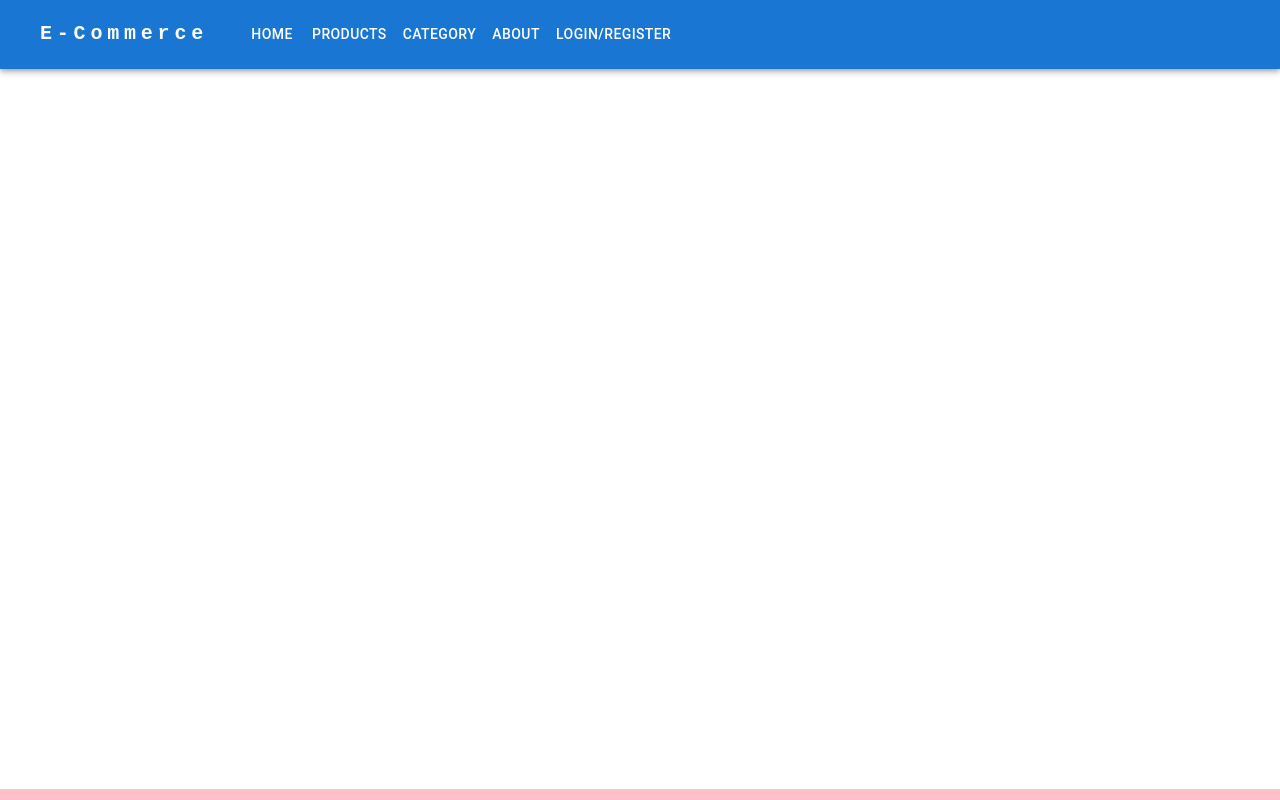
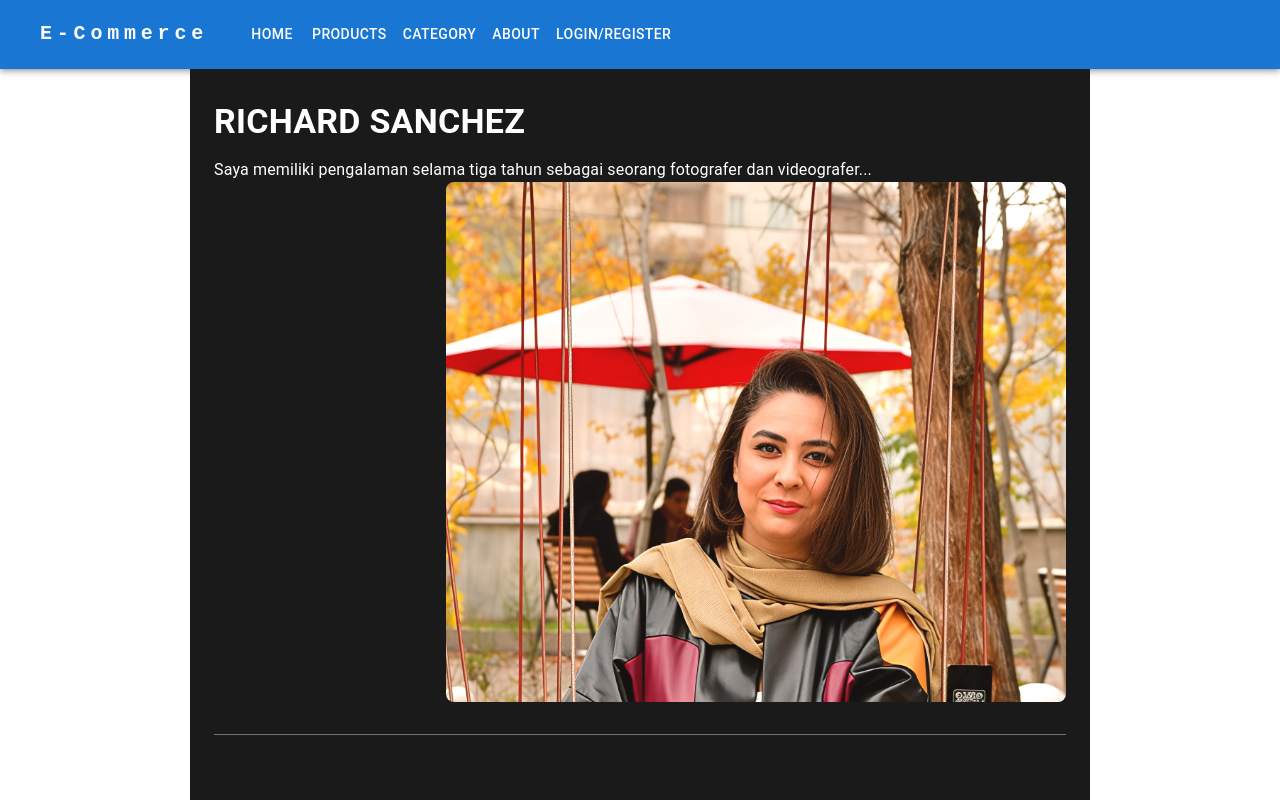
Before and after one commit to 00-shirin-00/shoping-site-react, a React (Vite) app in the folder client/: page /about in a window 1280 px wide. Shown: the top 800 px of the page. Built offline with nearby package versions, Linux system fonts and the light colour scheme; some icons are missing.

Commit message:
ساخت ابتدایی رزومه

```diff
--- a/client/src/pages/About/index.jsx
+++ b/client/src/pages/About/index.jsx
@@ -1,9 +1,51 @@
 import React from 'react'
-
+import {
+  Container,
+  Box,
+  Typography,
+  Grid,
+  Avatar,
+  Divider,
+} from "@mui/material";
+import ProfileImage from "./img/profile.jpg";
 export default function About() {
   return (
-    <div>
+    <Container
+      maxWidth="md"
+      sx={{
+        backgroundColor: "#1a1a1a",
+        color: "white",
+        padding: 4,
+        minHeight: "100vh",
+      }}
+    >
+      {/* Header */}
+      <Grid columns={12} columnSpacing={2} alignItems="center">
+        <Box sx={{ gridColumn: "span 8" }}>
+          <Typography variant="h4" fontWeight="bold">
+            RICHARD SANCHEZ
+          </Typography>
+          <Typography sx={{ mt: 2 }}>
+            Saya memiliki pengalaman selama tiga tahun sebagai seorang
+            fotografer dan videografer...
+          </Typography>
+        </Box>
+        <Box
+          sx={{
+            gridColumn: "span 4",
+            display: "flex",
+            justifyContent: "flex-end",
+          }}
+        >
+          <Avatar
+            src={ProfileImage}
+            variant="square"
+            sx={{ width: 620, height: 520, borderRadius: 2 }}
+          />
+        </Box>
+      </Grid>
 
-    </div>
-  )
+      <Divider sx={{ my: 4, backgroundColor: "gray" }} />
+    </Container>
+  );
 }
```
Also changed, not shown: client/src/pages/About/img/profile.jpg (added).
